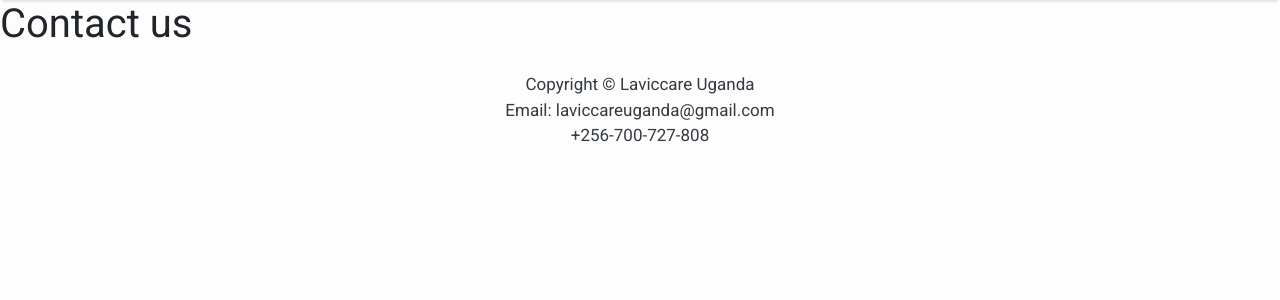
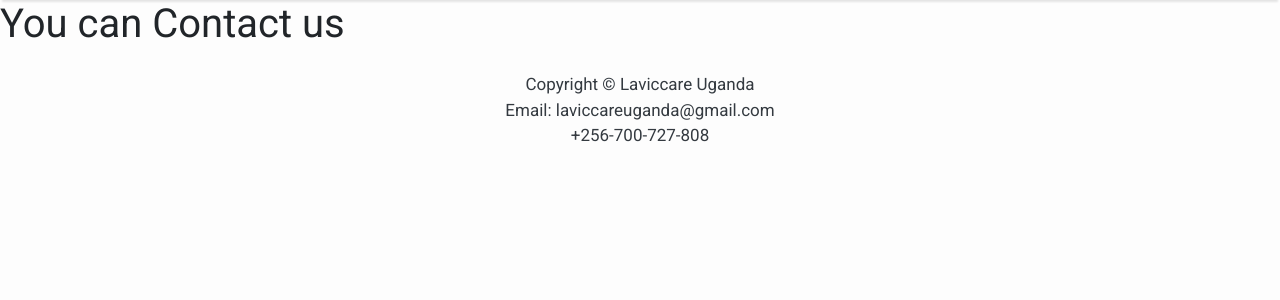
Before and after one commit to 331robs/Laviccare, a Django app: page /contact.html in a window 1280 px wide. Shown: the part 136-436 px from the top of the page. Run offline with Django 4.2, Linux system fonts and the light colour scheme; some libraries are stand-ins or nearby versions.

Commit message:
Update contact.html

```diff
--- a/mysite/mysite/templates/contact.html
+++ b/mysite/mysite/templates/contact.html
@@ -7,7 +7,7 @@
     </head>
     <body>
 
-        <h1>Contact us</h1>
+        <h1>You can Contact us</h1>
     </body>
 </html>
 {% endblock %}
```
